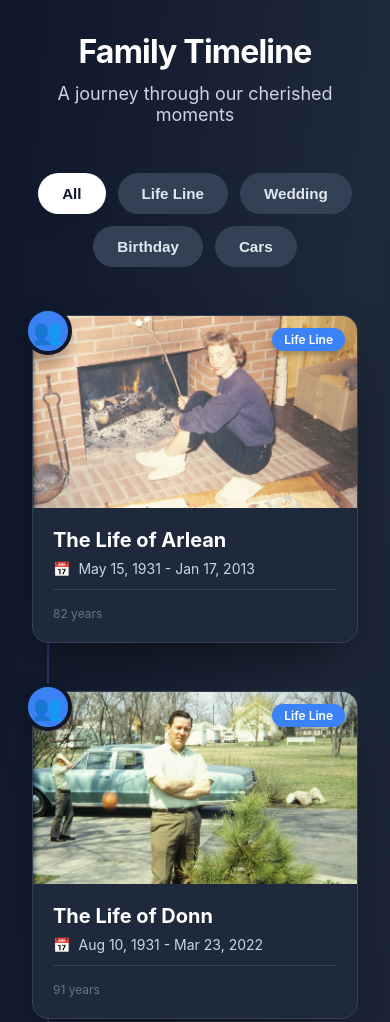
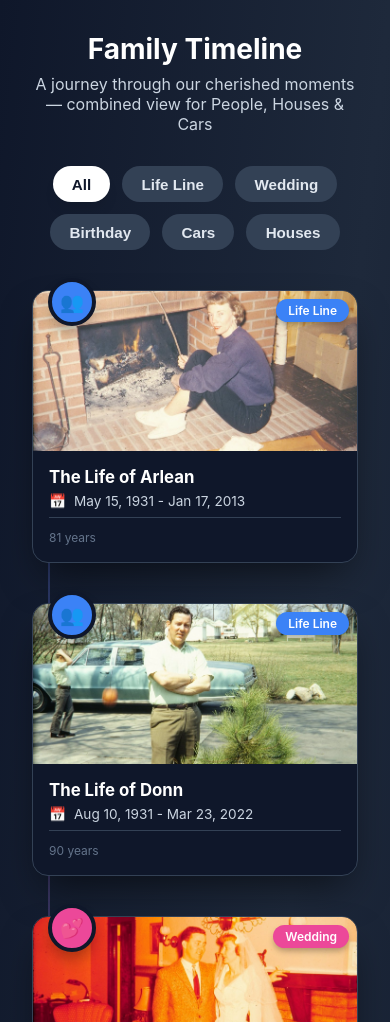
Before and after one commit to Rondajenson/family-timeline, a plain HTML site: page index.html in a window 390 px wide. Shown: the top 1022 px of the page. Drawn offline with Linux system fonts and the light colour scheme.

Commit message:
Refactor index.html and add 'Houses' category
Refactor index.html to improve structure and accessibility. Added new category 'Houses' and updated styles for better visual consistency.

```diff
--- a/index.html
+++ b/index.html
@@ -1,88 +1,50 @@
 <!DOCTYPE html>
 <html lang="en">
 <head>
-    <meta charset="UTF-8">
-    <meta name="viewport" content="width=device-width, initial-scale=1.0">
+    <meta charset="UTF-8" />
+    <meta name="viewport" content="width=device-width, initial-scale=1.0"/>
     <title>Family Timeline</title>
     <style>
-        * {
-            margin: 0;
-            padding: 0;
-            box-sizing: border-box;
-        }
+        * { margin: 0; padding: 0; box-sizing: border-box; }
 
         body {
             font-family: -apple-system, BlinkMacSystemFont, 'Segoe UI', Roboto, Oxygen, Ubuntu, Cantarell, sans-serif;
             background: linear-gradient(to bottom right, #0f172a, #1e293b, #0f172a);
             min-height: 100vh;
             overflow-x: hidden;
+            color: #e2e8f0;
         }
 
-        .container {
-            max-width: 1200px;
-            margin: 0 auto;
-            padding: 2rem;
-        }
+        .container { max-width: 1200px; margin: 0 auto; padding: 2rem; }
 
-        .header {
-            text-align: center;
-            margin-bottom: 3rem;
-        }
-
-        .header h1 {
-            font-size: 3rem;
-            font-weight: bold;
-            color: white;
-            margin-bottom: 0.75rem;
-            letter-spacing: -0.025em;
-        }
-
-        .header p {
-            color: #cbd5e1;
-            font-size: 1.125rem;
-        }
+        .header { text-align: center; margin-bottom: 2rem; }
+        .header h1 { font-size: 2.5rem; font-weight: 700; color: white; margin-bottom: 0.5rem; }
+        .header p { color: #cbd5e1; }
 
         .filters {
             display: flex;
             flex-wrap: wrap;
             justify-content: center;
             gap: 0.75rem;
-            margin-bottom: 3rem;
+            margin-bottom: 1.5rem;
         }
 
         .filter-btn {
-            padding: 0.75rem 1.5rem;
+            padding: 0.6rem 1.2rem;
             border-radius: 9999px;
             font-weight: 600;
             border: none;
             cursor: pointer;
-            transition: all 0.3s;
+            transition: all 0.2s;
             font-size: 0.95rem;
-        }
-
-        .filter-btn:hover {
-            transform: scale(1.05);
-        }
-
-        .filter-btn.active {
-            background: white;
-            color: #0f172a;
-            box-shadow: 0 20px 25px -5px rgba(0, 0, 0, 0.1);
-        }
-
-        .filter-btn:not(.active) {
             background: #334155;
             color: #e2e8f0;
         }
 
-        .filter-btn:not(.active):hover {
-            background: #475569;
-        }
+        .filter-btn:hover { transform: translateY(-3px); }
+        .filter-btn.active { background: white; color: #0f172a; box-shadow: 0 10px 15px -5px rgba(0,0,0,0.1); }
 
-        .timeline-container {
-            position: relative;
-        }
-
+        .timeline-container { position: relative; padding-top: 1rem; }
         .timeline-line {
             position: absolute;
             left: 50%;
@@ -97,17 +59,17 @@
         .timeline-events {
             display: flex;
             flex-direction: column;
-            gap: 3rem;
+            gap: 2.5rem;
+            position: relative;
+            padding-bottom: 2rem;
         }
 
-        .event {
-            position: relative;
-        }
+        .event { position: relative; }
 
         .event-dot {
             position: absolute;
             left: 50%;
-            top: -0.5rem;
+            top: -0.75rem;
             transform: translateX(-50%);
             z-index: 10;
             width: 3rem;
@@ -116,221 +78,80 @@
             display: flex;
             align-items: center;
             justify-content: center;
-            box-shadow: 0 10px 15px -3px rgba(0, 0, 0, 0.3);
+            box-shadow: 0 10px 15px -3px rgba(0,0,0,0.3);
             border: 4px solid #0f172a;
-            font-size: 1.5rem;
+            font-size: 1.2rem;
+            color: white;
         }
 
-        .event-content {
-            display: flex;
-            align-items: center;
+        .event-content { display: flex; align-items: center; }
+        .event-card { width: 45%; cursor: pointer; transition: all 0.25s; }
+
+        .event:nth-child(even) .event-content { justify-content: flex-end; }
+        .event:nth-child(odd) .event-content { justify-content: flex-start; }
+        .event:nth-child(even) .event-card { margin-left: auto; }
+        .event:nth-child(odd) .event-card { margin-right: auto; }
+
+        .card-inner {
+            background: #0f172a;
+            border-radius: 1rem;
+            overflow: hidden;
+            box-shadow: 0 20px 40px -12px rgba(0,0,0,0.6);
+            border: 1px solid #334155;
+            transition: transform 0.2s, border-color 0.2s;
         }
 
-        .event-card {
-            width: 45%;
-            cursor: pointer;
-            transition: all 0.3s;
-        }
+        .event-card:hover .card-inner { transform: translateY(-6px); border-color: #475569; }
+        .card-inner.selected { border: 4px solid white; }
 
-        .event:nth-child(even) .event-content {
-            justify-content: flex-end;
-        }
-
-        .event:nth-child(odd) .event-content {
-            justify-content: flex-start;
-        }
-
-        .event:nth-child(even) .event-card {
-            margin-left: auto;
-        }
-
-        .event:nth-child(odd) .event-card {
-            margin-right: auto;
-        }
-
-        .event-card:hover {
-            transform: scale(1.05);
-        }
-
-        .card-inner {
-            background: #1e293b;
-            border-radius: 1rem;
-            overflow: hidden;
-            box-shadow: 0 25px 50px -12px rgba(0, 0, 0, 0.5);
-            border: 1px solid #334155;
-            transition: all 0.3s;
-        }
-
-        .event-card:hover .card-inner {
-            border-color: #475569;
-        }
-
-        .card-inner.selected {
-            border: 4px solid white;
-        }
-
-        .event-image {
-            position: relative;
-            height: 12rem;
-            overflow: hidden;
-        }
-
-        .event-image img {
-            width: 100%;
-            height: 100%;
-            object-fit: cover;
-        }
+        .event-image { position: relative; height: 10rem; overflow: hidden; background: #0b1220; }
+        .event-image img { width: 100%; height: 100%; object-fit: cover; display: block; }
 
         .event-category-badge {
             position: absolute;
-            top: 0.75rem;
-            right: 0.75rem;
+            top: 0.5rem;
+            right: 0.5rem;
             padding: 0.25rem 0.75rem;
             border-radius: 9999px;
             font-size: 0.75rem;
             font-weight: 600;
             color: white;
-            box-shadow: 0 4px 6px -1px rgba(0, 0, 0, 0.3);
+            box-shadow: 0 4px 6px -1px rgba(0,0,0,0.3);
         }
 
-        .event-details {
-            padding: 1.25rem;
-        }
+        .event-details { padding: 1rem; }
+        .event-title { font-size: 1.05rem; font-weight: 700; color: white; margin-bottom: 0.35rem; }
+        .event-date { display:flex; align-items:center; gap:0.5rem; color: #cbd5e1; font-size: 0.85rem; margin-bottom: 0.5rem; }
+        .event-description { color: #94a3b8; font-size: 0.9rem; }
 
-        .event-title {
-            font-size: 1.25rem;
-            font-weight: bold;
-            color: white;
-            margin-bottom: 0.5rem;
-        }
+        .event-lifespan { margin-top: 0.5rem; padding-top: 0.5rem; border-top: 1px solid #334155; }
+        .event-lifespan span { color: #64748b; font-size: 0.75rem; }
 
-        .event-date {
-            display: flex;
-            align-items: center;
-            gap: 0.5rem;
-            color: #cbd5e1;
-            font-size: 0.875rem;
-            margin-bottom: 0.75rem;
-        }
+        .legend { margin-top: 1.25rem; padding: 1rem; background: #1e293b; border-radius: 0.75rem; border: 1px solid #334155; }
+        .legend h3 { color: white; font-weight: 600; margin-bottom: 0.75rem; text-align: center; }
+        .legend-items { display:flex; flex-wrap:wrap; justify-content:center; gap:1rem; }
+        .legend-item { display:flex; align-items:center; gap:0.5rem; }
+        .legend-icon { width:1.75rem; height:1.75rem; border-radius:9999px; display:flex; align-items:center; justify-content:center; font-size:0.95rem; color:white; }
+        .legend-text { color:#cbd5e1; font-size:0.9rem; }
 
-        .event-description {
-            color: #94a3b8;
-            font-size: 0.875rem;
-        }
-
-        .event-lifespan {
-            margin-top: 0.75rem;
-            padding-top: 0.75rem;
-            border-top: 1px solid #334155;
-        }
-
-        .event-lifespan span {
-            color: #64748b;
-            font-size: 0.75rem;
-        }
-
-        .legend {
-            margin-top: 4rem;
-            padding: 1.5rem;
-            background: #1e293b;
-            border-radius: 1rem;
-            border: 1px solid #334155;
-        }
-
-        .legend h3 {
-            color: white;
-            font-weight: 600;
-            margin-bottom: 1rem;
-            text-align: center;
-        }
-
-        .legend-items {
-            display: flex;
-            flex-wrap: wrap;
-            justify-content: center;
-            gap: 1.5rem;
-        }
-
-        .legend-item {
-            display: flex;
-            align-items: center;
-            gap: 0.5rem;
-        }
-
-        .legend-icon {
-            width: 2rem;
-            height: 2rem;
-            border-radius: 9999px;
-            display: flex;
-            align-items: center;
-            justify-content: center;
-            font-size: 1rem;
-        }
-
-        .legend-text {
-            color: #cbd5e1;
-            font-size: 0.875rem;
-        }
-
-        .instructions {
-            margin-top: 2rem;
-            padding: 1.5rem;
-            background: rgba(30, 58, 138, 0.3);
-            border: 1px solid #3b82f6;
-            border-radius: 0.75rem;
-        }
-
-        .instructions h3 {
-            color: white;
-            font-weight: bold;
-            margin-bottom: 0.75rem;
-        }
-
-        .instructions-content {
-            color: #bfdbfe;
-            font-size: 0.875rem;
-        }
-
-        .instructions-content p {
-            margin-bottom: 0.5rem;
-        }
-
-        .instructions-content ul {
-            margin-left: 1.5rem;
-            margin-top: 0.5rem;
-        }
-
-        .instructions-content li {
-            margin-bottom: 0.25rem;
-        }
+        .instructions { margin-top: 1rem; padding: 1rem; background: rgba(30,58,138,0.12); border: 1px solid #3b82f6; border-radius: 0.75rem; }
+        .instructions h3 { color:white; font-weight:700; margin-bottom:0.5rem; }
+        .instructions-content { color:#bfdbfe; font-size:0.9rem; }
 
         /* Category colors */
         .cat-lifeline { background: #3b82f6; }
         .cat-wedding { background: #ec4899; }
         .cat-birthday { background: #a855f7; }
         .cat-cars { background: #10b981; }
+        .cat-houses { background: #f59e0b; }
 
         @media (max-width: 768px) {
-            .header h1 {
-                font-size: 2rem;
-            }
-
-            .event-card {
-                width: 100%;
-            }
-
+            .header h1 { font-size: 1.75rem; }
+            .timeline-line { left: 1rem; transform: none; }
+            .event-dot { left: 1rem; transform: none; }
+            .event-card { width: 100%; }
             .event:nth-child(even) .event-content,
-            .event:nth-child(odd) .event-content {
-                justify-content: center;
-            }
-
-            .timeline-line {
-                left: 1rem;
-            }
-
-            .event-dot {
-                left: 1rem;
-            }
+            .event:nth-child(odd) .event-content { justify-content: center; }
         }
     </style>
 </head>
@@ -338,17 +159,17 @@
     <div class="container">
         <div class="header">
             <h1>Family Timeline</h1>
-            <p>A journey through our cherished moments</p>
+            <p>A journey through our cherished moments — combined view for People, Houses & Cars</p>
         </div>
 
-        <div class="filters" id="filters"></div>
+        <div class="filters" id="filters" aria-label="Timeline filters"></div>
 
-        <div class="timeline-container">
-            <div class="timeline-line"></div>
+        <div class="timeline-container" id="timeline-container">
+            <div class="timeline-line" id="timeline-line"></div>
             <div class="timeline-events" id="timeline"></div>
         </div>
 
-        <div class="legend">
+        <div class="legend" aria-hidden="false">
             <h3>Event Categories</h3>
             <div class="legend-items" id="legend"></div>
         </div>
@@ -361,11 +182,11 @@
                     <li>startDate: Event date (YYYY-MM-DD format)</li>
                     <li>endDate: End date (use startDate for single events)</li>
                     <li>title: Event name</li>
-                    <li>category: Life Line, Wedding, Birthday, or Cars</li>
+                    <li>category: Life Line, Wedding, Birthday, Cars, or Houses</li>
                     <li>description: Optional details</li>
-                    <li>image: URL to photo</li>
+                    <li>image: URL to photo (or relative path in images/)</li>
                 </ul>
-                <p style="margin-top: 0.75rem;"><strong>Tips:</strong> Use public image URLs from Google Drive, Imgur, or similar services.</p>
+                <p style="margin-top: 0.5rem;"><strong>Notes:</strong> All events display in a single timeline. Use the filter buttons to show specific categories or "All" to show everything.</p>
             </div>
         </div>
     </div>
@@ -454,112 +275,82 @@
                 description: '',
                 image: 'https://images.unsplash.com/photo-1519641471654-76ce0107ad1b?w=400'
             }
+            // Add houses events using category: 'Houses'
         ];
 
-        const categories = ['All', 'Life Line', 'Wedding', 'Birthday', 'Cars'];
+        const categoryConfig = {
+            'Life Line': { color: 'cat-lifeline', icon: '👥', bgColor: '#3b82f6' },
+            'Wedding':   { color: 'cat-wedding', icon: '💕', bgColor: '#ec4899' },
+            'Birthday':  { color: 'cat-birthday', icon: '🎂', bgColor: '#a855f7' },
+            'Cars':      { color: 'cat-cars', icon: '🚗', bgColor: '#10b981' },
+            'Houses':    { color: 'cat-houses', icon: '🏠', bgColor: '#f59e0b' }
+        };
 
-        const categoryConfig = {
-            'Life Line': {
-                color: 'cat-lifeline',
-                icon: '👥',
-                bgColor: '#3b82f6'
-            },
-            'Wedding': {
-                color: 'cat-wedding',
-                icon: '💕',
-                bgColor: '#ec4899'
-            },
-            'Birthday': {
-                color: 'cat-birthday',
-                icon: '🎂',
-                bgColor: '#a855f7'
-            },
-            'Cars': {
-                color: 'cat-cars',
-                icon: '🚗',
-                bgColor: '#10b981'
-            }
-        };
+        const categories = ['All', ...Object.keys(categoryConfig)];
 
         let selectedCategory = 'All';
         let selectedEvent = null;
 
+        // Helpers
         function formatDate(dateStr) {
-            const date = new Date(dateStr);
-            return date.toLocaleDateString('en-US', {
-                year: 'numeric',
-                month: 'short',
-                day: 'numeric'
-            });
+            const d = new Date(dateStr);
+            if (isNaN(d)) return dateStr;
+            return d.toLocaleDateString('en-US', { year: 'numeric', month: 'short', day: 'numeric' });
         }
 
         function getDateRange(start, end) {
-            if (start === end) return formatDate(start);
+            if (!end || start === end) return formatDate(start);
             return `${formatDate(start)} - ${formatDate(end)}`;
         }
 
         function calculateYears(start, end) {
-            const startDate = new Date(start);
-            const endDate = new Date(end);
-            return endDate.getFullYear() - startDate.getFullYear();
+            const s = new Date(start);
+            const e = new Date(end);
+            if (isNaN(s) || isNaN(e)) return '';
+            let years = e.getFullYear() - s.getFullYear();
+            const m = e.getMonth() - s.getMonth();
+            if (m < 0 || (m === 0 && e.getDate() < s.getDate())) years--;
+            return years;
         }
 
+        function getConfig(cat) {
+            return categoryConfig[cat] || { color: '', icon: '❓', bgColor: '#6b7280' };
+        }
+
+        // Renderers
         function renderFilters() {
-            const filtersEl = document.getElementById('filters');
-            filtersEl.innerHTML = categories.map(cat => `
-                <button class="filter-btn ${cat === selectedCategory ? 'active' : ''}"
-                        onclick="filterCategory('${cat}')">
+            const el = document.getElementById('filters');
+            el.innerHTML = categories.map(cat => `
+                <button class="filter-btn ${cat === selectedCategory ? 'active' : ''}" onclick="filterCategory('${cat}')">
                     ${cat}
                 </button>
             `).join('');
         }
 
         function renderTimeline() {
-            const timelineEl = document.getElementById('timeline');
-            const filteredEvents = selectedCategory === 'All'
-                ? events
-                : events.filter(e => e.category === selectedCategory);
-
-            const sortedEvents = [...filteredEvents].sort((a, b) =>
-                new Date(a.startDate) - new Date(b.startDate)
-            );
-
-            timelineEl.innerHTML = sortedEvents.map(event => {
-                const config = categoryConfig[event.category];
-                const isLifeLine = event.category === 'Life Line';
-                const years = isLifeLine ? calculateYears(event.startDate, event.endDate) : null;
-                const isSelected = event.id === selectedEvent;
-
+            const el = document.getElementById('timeline');
+            const filtered = selectedCategory === 'All' ? events : events.filter(e => e.category === selectedCategory);
+            const sorted = [...filtered].sort((a,b) => new Date(a.startDate) - new Date(b.startDate));
+            el.innerHTML = sorted.map(ev => {
+                const cfg = getConfig(ev.category);
+                const isLifeLine = ev.category === 'Life Line';
+                const years = isLifeLine ? calculateYears(ev.startDate, ev.endDate) : null;
+                const isSelected = ev.id === selectedEvent;
                 return `
                     <div class="event">
-                        <div class="event-dot ${config.color}">
-                            ${config.icon}
-                        </div>
+                        <div class="event-dot ${cfg.color}">${cfg.icon}</div>
                         <div class="event-content">
-                            <div class="event-card" onclick="selectEvent(${event.id})">
+                            <div class="event-card" onclick="selectEvent(${ev.id})" role="button" tabindex="0">
                                 <div class="card-inner ${isSelected ? 'selected' : ''}">
                                     <div class="event-image">
-                                        <img src="${event.image}"
-                                             alt="${event.title}"
-                                             onerror="this.src='https://images.unsplash.com/photo-1464618663641-bbdd760ae84a?w=400'">
-                                        <div class="event-category-badge ${config.color}">
-                                            ${event.category}
-                                        </div>
+                                        <img src="${ev.image}" alt="${ev.title}" onerror="this.src='https://images.unsplash.com/photo-1464618663641-bbdd760ae84a?w=400'">
+                                        <div class="event-category-badge ${cfg.color}">${ev.category}</div>
                                     </div>
                                     <div class="event-details">
-                                        <h3 class="event-title">${event.title}</h3>
-                                        <div class="event-date">
-                                            📅
-                                            <span>${getDateRange(event.startDate, event.endDate)}</span>
-                                        </div>
-                                        ${event.description ? `
-                                            <p class="event-description">${event.description}</p>
-                                        ` : ''}
-                                        ${isLifeLine ? `
-                                            <div class="event-lifespan">
-                                                <span>${years} years</span>
-                                            </div>
-                                        ` : ''}
+                                        <h3 class="event-title">${ev.title}</h3>
+                                        <div class="event-date">📅 <span>${getDateRange(ev.startDate, ev.endDate)}</span></div>
+                                        ${ev.description ? `<p class="event-description">${ev.description}</p>` : ''}
+                                        ${isLifeLine ? `<div class="event-lifespan"><span>${years} years</span></div>` : ''}
                                     </div>
                                 </div>
                             </div>
@@ -570,35 +361,41 @@
         }
 
         function renderLegend() {
-            const legendEl = document.getElementById('legend');
-            legendEl.innerHTML = Object.entries(categoryConfig).map(([cat, config]) => `
+            const el = document.getElementById('legend');
+            el.innerHTML = Object.entries(categoryConfig).map(([cat, cfg]) => `
                 <div class="legend-item">
-                    <div class="legend-icon ${config.color}">
-                        ${config.icon}
-                    </div>
+                    <div class="legend-icon ${cfg.color}">${cfg.icon}</div>
                     <span class="legend-text">${cat}</span>
                 </div>
             `).join('');
         }
 
-        function filterCategory(category) {
-            selectedCategory = category;
+        // Handlers
+        function filterCategory(cat) {
+            selectedCategory = cat;
             selectedEvent = null;
             renderFilters();
             renderTimeline();
         }
 
-        function selectEvent(eventId) {
-            selectedEvent = selectedEvent === eventId ? null : eventId;
+        function selectEvent(id) {
+            selectedEvent = selectedEvent === id ? null : id;
             renderTimeline();
         }
 
-        // Initialize when page loads
-        window.addEventListener('DOMContentLoaded', function() {
+        // Init
+        window.addEventListener('DOMContentLoaded', () => {
             renderFilters();
             renderTimeline();
             renderLegend();
         });
+
+        // Accessibility: keyboard Enter to activate focused cards
+        document.addEventListener('keydown', function(e) {
+            if (e.key === 'Enter' && document.activeElement && document.activeElement.classList.contains('event-card')) {
+                document.activeElement.click();
+            }
+        });
     </script>
 </body>
 </html>
```
